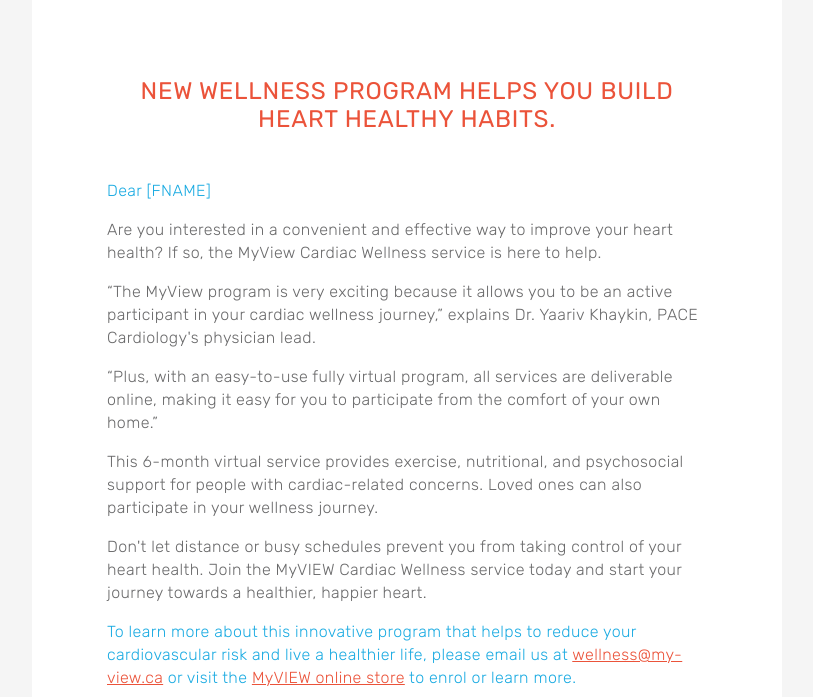
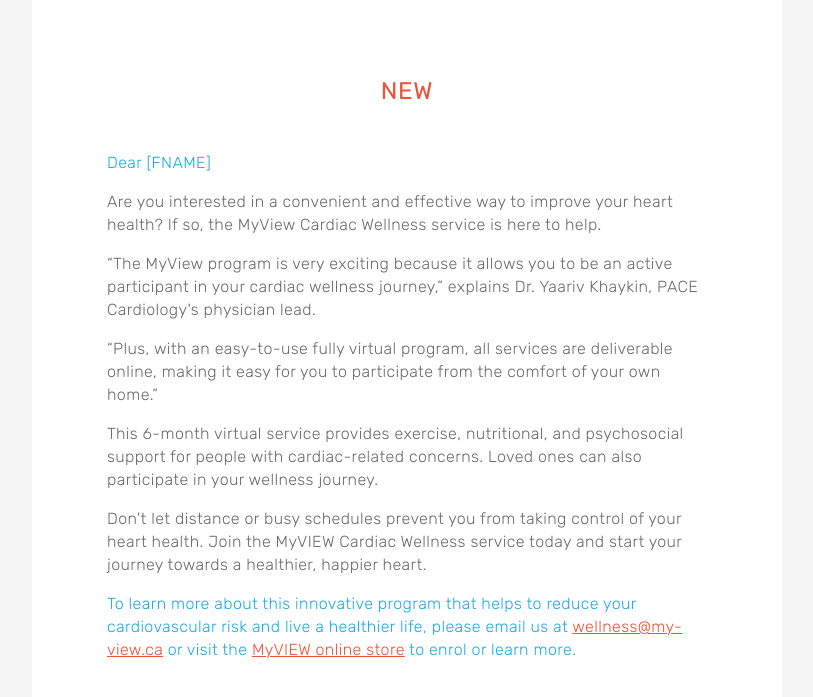
Before and after one commit to DanZedd/myviewwellness, a plain HTML site: page index.html in a window 1280 px wide. Shown: the part 403-1100 px from the top of the page, without its empty margins (233-1046 px from the left). Drawn offline with Linux system fonts and the light colour scheme.

Commit message:
Update index.html

```diff
--- a/index.html
+++ b/index.html
@@ -158,7 +158,7 @@ letter-spacing: 0.7px;
 word-break: break-word;
 padding-top: 80px;
 ">
-New Wellness Program Helps You Build Heart Healthy Habits.
+New
 												</td>
 											</tr>
 											<!-- title end -->
```
